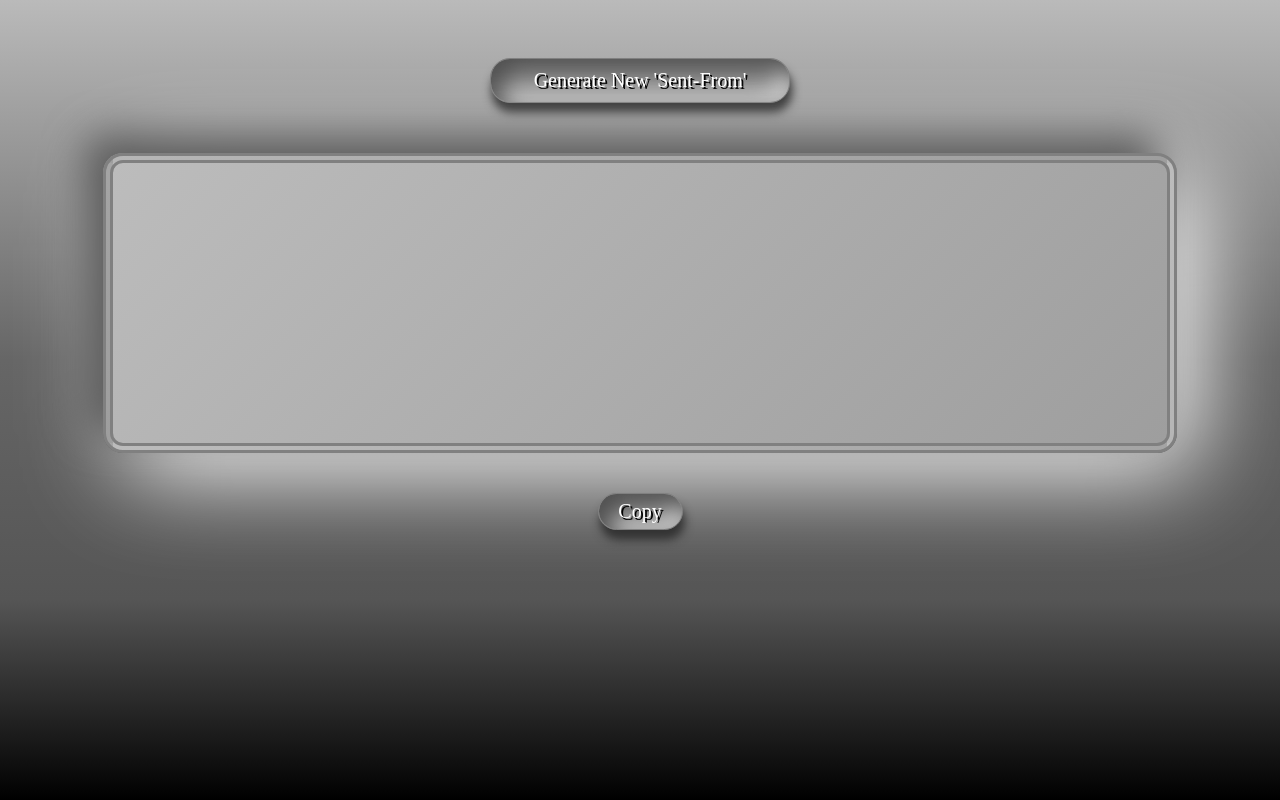
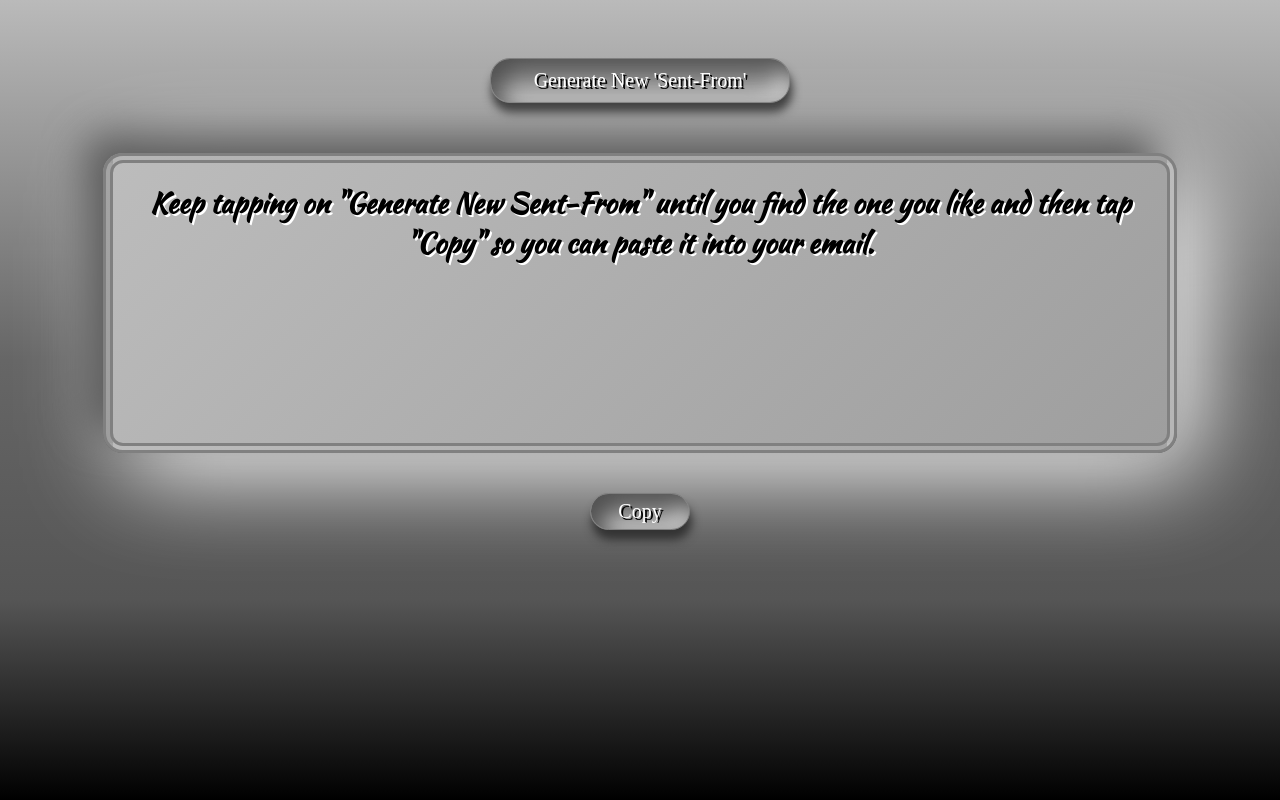
Before and after one commit to JPBattaglia/SentBy, a plain HTML site: page index.html in a window 1280 px wide. Drawn offline with nearby package versions, Linux system fonts and the light colour scheme; a web font is replaced by a local one.

Commit message:
Update index.html

```diff
--- a/index.html
+++ b/index.html
@@ -21,7 +21,7 @@
     <body>
 
     <input type="button" value="Generate New 'Sent-From'" onclick="GetPlot()"><br>
-<textarea name="plot" id ="plot" cols="50" rows="6"></textarea>
+<textarea  name="plot" id ="plot" cols="50" rows="6">Keep tapping on "Generate New Sent-From" until you find the one you like and then tap "Copy" so you can paste it into your email.</textarea>
 <script type="text/javascript">
 function GetPlot(){
 var Name = new Array("Sent from 2 bean cans with a fucking string between them.",
@@ -51,7 +51,7 @@ document.getElementById('plot').value = n;
 </script>
 
 <br>
-<input onclick="copy()" style="width:85px; margin-top:40px; padding:6px"value="Copy">
+<input onclick="copy()" style="width:100px; border:1px solid grey; margin-top:40px; padding:6px"value="Copy">
 
 <script>
 
```
